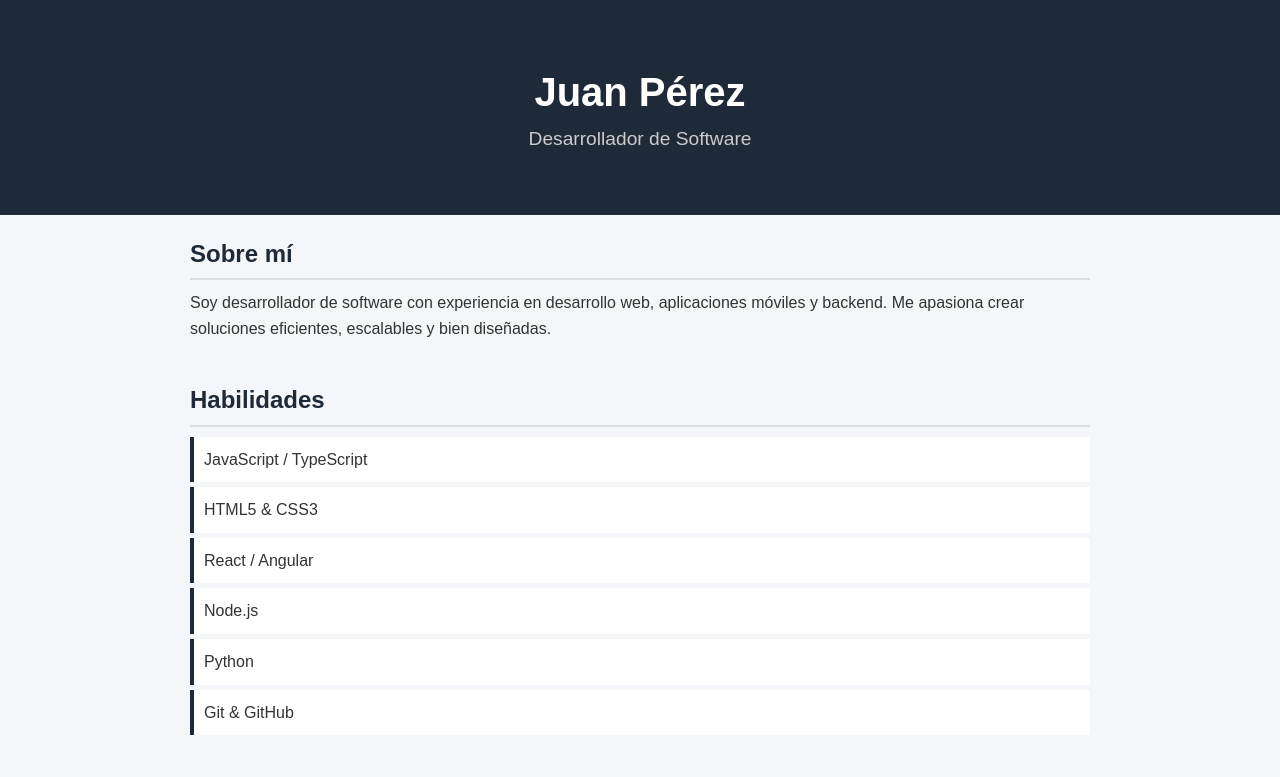
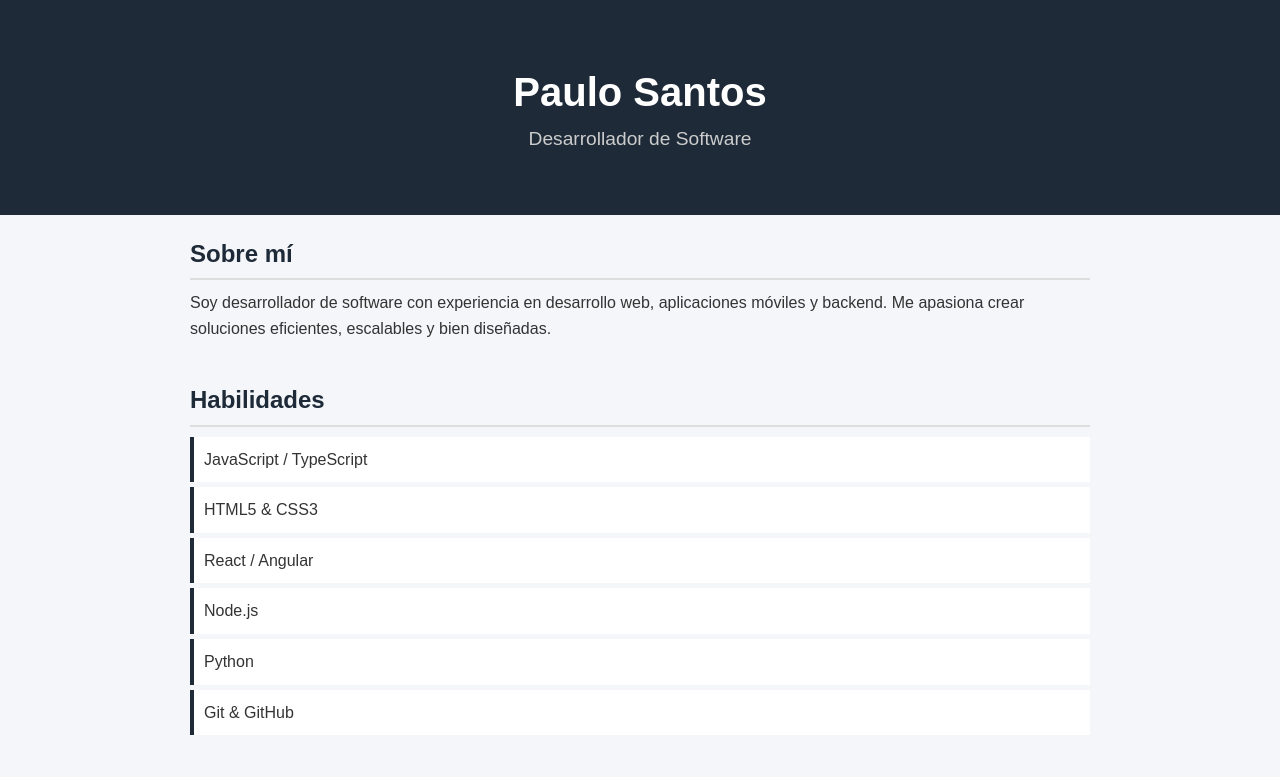
Before and after one commit to papoi-dvv/Lab02-DesSolNube, a plain HTML site: page index.html in a window 1280 px wide. Shown: the top 777 px of the page. Drawn offline with Linux system fonts and the light colour scheme.

Commit message:
Name correct

```diff
--- a/index.html
+++ b/index.html
@@ -10,7 +10,7 @@
 
     <header>
         <div class="container">
-            <h1>Juan Pérez</h1>
+            <h1>Paulo Santos</h1>
             <p>Desarrollador de Software</p>
         </div>
     </header>
```
